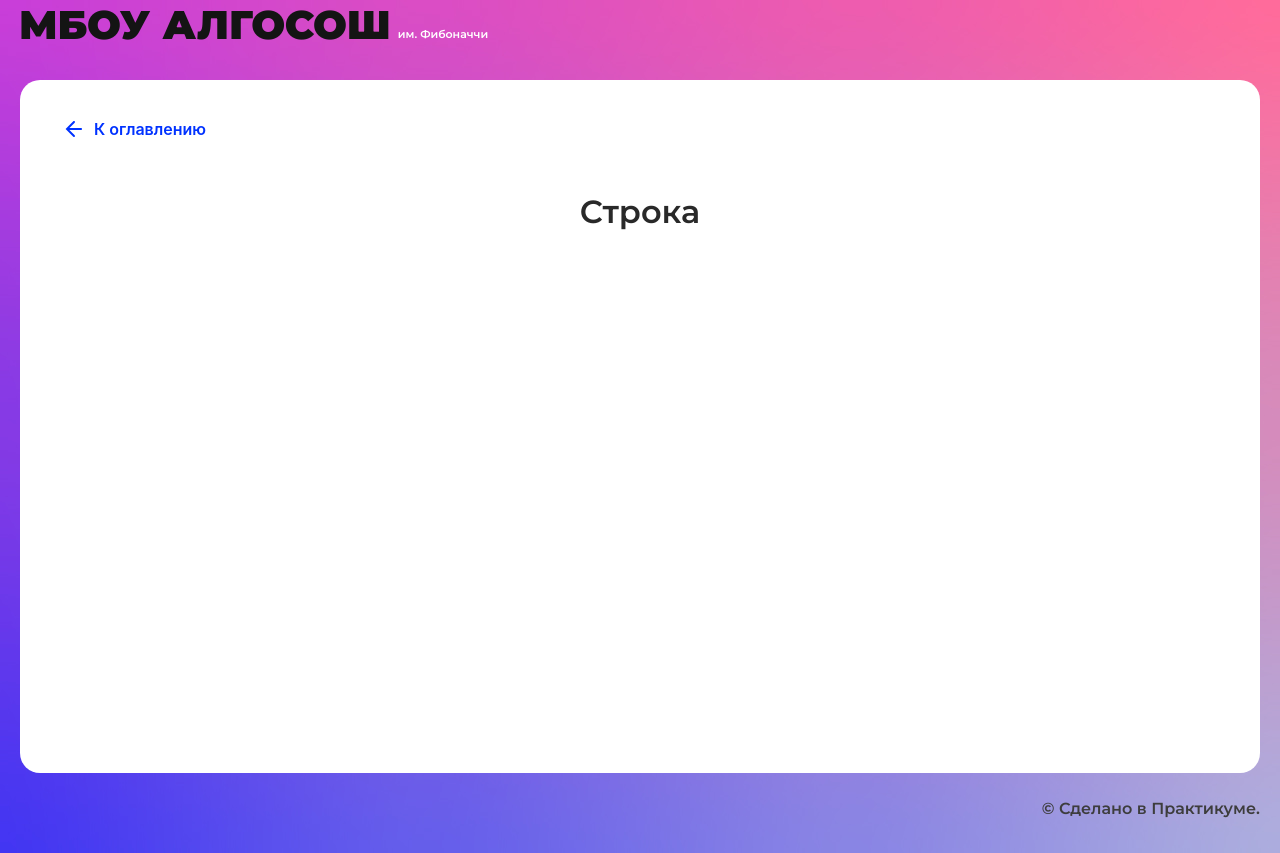
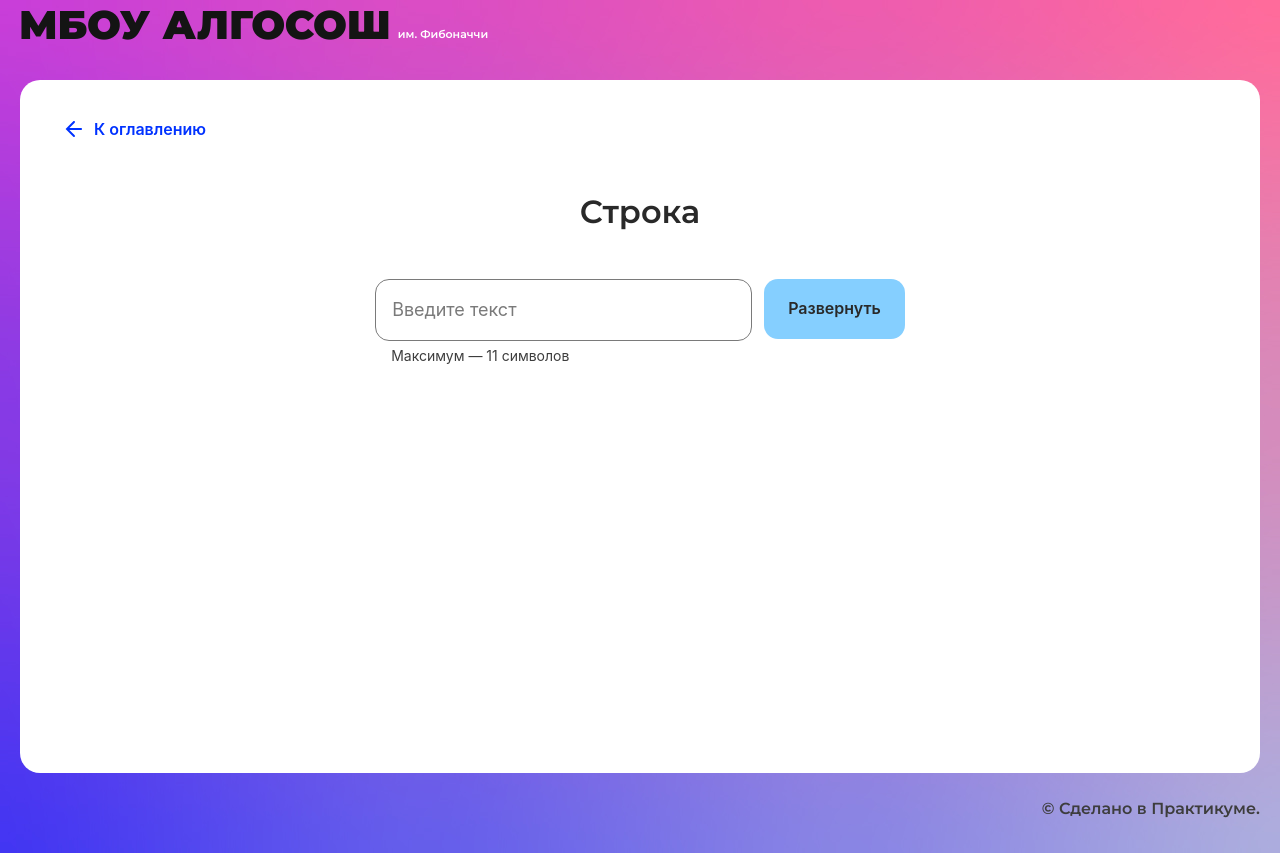
Before and after one commit to annasilina/algososh, a React (Create React App) app: page /recursion in a window 1280 px wide. Built offline with nearby package versions, Linux system fonts and the light colour scheme.

Commit message:
added utils func: swap and delay fixed Input component: warn text about symbols finished string-page: functionality and styles

```diff
--- /dev/null
+++ b/src/components/string/string.module.css
@@ -0,0 +1,16 @@
+.form {
+	display: flex;
+	justify-content: center;
+	gap: 12px;
+}
+
+.input {
+	width: 377px;
+}
+
+.circles {
+	display: flex;
+	justify-content: center;
+	margin-top: 120px;
+	gap: 16px;
+}
--- a/src/components/string/string.tsx
+++ b/src/components/string/string.tsx
@@ -1,9 +1,86 @@
-import React from "react";
-import { SolutionLayout } from "../ui/solution-layout/solution-layout";
+import React, {ChangeEvent, FormEvent, useState} from "react";
+import {SolutionLayout} from "../ui/solution-layout/solution-layout";
+import {Input} from "../ui/input/input";
+import styles from "./string.module.css";
+import {Button} from "../ui/button/button";
+import {Circle} from "../ui/circle/circle";
+import {ElementStates} from "../../types/element-states";
+import {delay} from "../../utils/delay";
+import {swap} from "../../utils/swap";
 
 export const StringComponent: React.FC = () => {
+  const [originalString, setOriginalString] = useState<string>('');
+  const [arrFromString, setArrFromString] = useState<string[]>([]);
+  const [sortedIndexes, setSortedIndexes] = useState<number[]>([]);
+  const [nextIndexes, setNextIndexes] = useState<number[]>([]);
+  const [isReversing, setIsReversing] = useState<boolean>(false);
+
+  const handlerFormSubmit = (evt: FormEvent<HTMLFormElement>) => {
+    evt.preventDefault();
+    setIsReversing(true);
+    const form = evt.target as HTMLFormElement;
+    form.reset();
+    setSortedIndexes([]);
+    setNextIndexes([]);
+    setArrFromString(originalString.split(''));
+    reversString(originalString).then();
+  }
+
+  const handlerInputChange = (evt: ChangeEvent<HTMLInputElement>) => {
+    setOriginalString(evt.target.value);
+  }
+
+  const reversString = async (originalString: string) => {
+    let reversedArr = originalString.split('');
+    let sorted: number[] = [];
+    let start = 0;
+    let end = reversedArr.length - 1;
+    while (start <= end) {
+      setNextIndexes([start, end]);
+      await delay(1000);
+      swap(reversedArr, start, end);
+      setArrFromString(reversedArr);
+      sorted.push(start, end);
+      setSortedIndexes(sorted);
+      start++;
+      end--;
+    }
+    setIsReversing(false)
+  }
+
   return (
     <SolutionLayout title="Строка">
+      <form className={`${styles.form}`} onSubmit={handlerFormSubmit}>
+        <Input
+          placeholder='Введите текст'
+          maxLength={11}
+          isLimitText={true}
+          extraClass={styles.input}
+          onChange={handlerInputChange}
+        />
+        <Button
+          text='Развернуть'
+          type='submit'
+          disabled={isReversing}
+        >
+        </Button>
+      </form>
+      <section className={`${styles.circles}`}>
+        {arrFromString.map((item, index) => (
+          <Circle
+            letter={item}
+            key={index}
+            extraClass={styles.circle}
+            state={
+              sortedIndexes.includes(index)
+                ? ElementStates.Modified
+                : nextIndexes.includes(index)
+                  ? ElementStates.Changing
+                  : ElementStates.Default
+            }
+          />
+        ))}
+      </section>
 
     </SolutionLayout>
   );
--- a/src/components/ui/input/input.tsx
+++ b/src/components/ui/input/input.tsx
@@ -18,7 +18,11 @@ export const Input: React.FC<InputProps> = ({
 }) => {
   const limitText =
     type === "text"
-      ? `Максимум — ${maxLength} символа`
+      ? maxLength && (maxLength === 1 || (maxLength > 20 && maxLength % 10 === 1))
+        ? `Максимум — ${maxLength} символ`
+        : maxLength && (maxLength >= 2 && maxLength <=4 || maxLength > 20 && maxLength % 10 >= 2 && maxLength % 10 <= 4)
+          ? `Максимум — ${maxLength} символа`
+          : `Максимум — ${maxLength} символов`
       : `Максимальное число — ${max}`;
 
   return (
--- /dev/null
+++ b/src/utils/delay.ts
@@ -0,0 +1,5 @@
+export const delay = (ms: number) => {
+	return new Promise((resolve) => {
+		setTimeout(resolve, ms);
+	})
+}
--- /dev/null
+++ b/src/utils/swap.ts
@@ -0,0 +1,6 @@
+export const swap = (arr: any[], firstIndex: number, secondIndex: number): any[] => {
+	let tmp = arr[firstIndex];
+	arr[firstIndex] = arr[secondIndex];
+	arr[secondIndex] = tmp;
+	return arr;
+}
```
